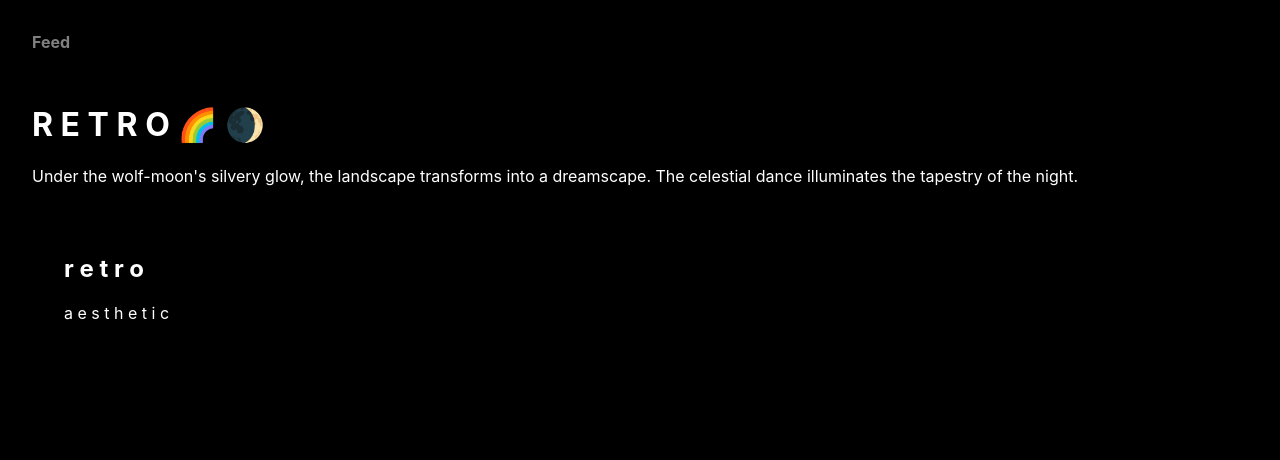
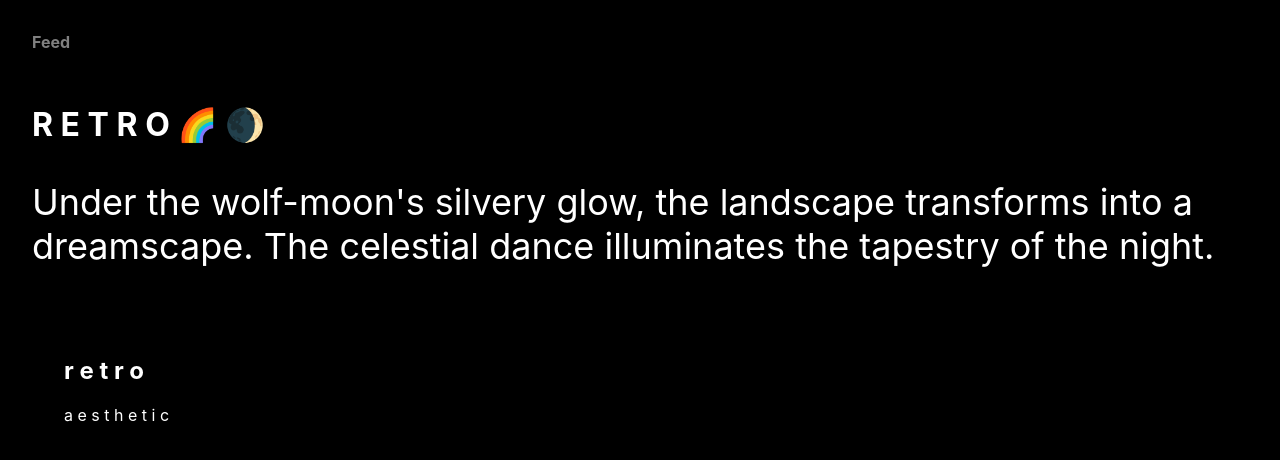
Before and after one commit to ultr7A/retro.ultr7a.com, a Next.js app: page / in a window 1280 px wide. Shown: the top 460 px of the page. Built offline with nearby package versions, Linux system fonts and the light colour scheme.

Commit message:
font-size

```diff
--- a/pages/index.tsx
+++ b/pages/index.tsx
@@ -31,7 +31,7 @@ const Museum: React.FC<Props> = (props) => {
     <Layout>
       <div className="page">
         <h1>R E T R O 🌈 🌒</h1>
-        <p>
+        <p className="featured">
         Under the wolf-moon's silvery glow, the landscape transforms into a dreamscape.
         The celestial dance illuminates the tapestry of the night.
         </p>
@@ -56,6 +56,10 @@ const Museum: React.FC<Props> = (props) => {
         .exhibit + .exhibit {
           margin-top: 2rem;
         }
+
+        .featured {
+          font-size: 36px;
+        }
       `}</style>
     </Layout>
   )
```
